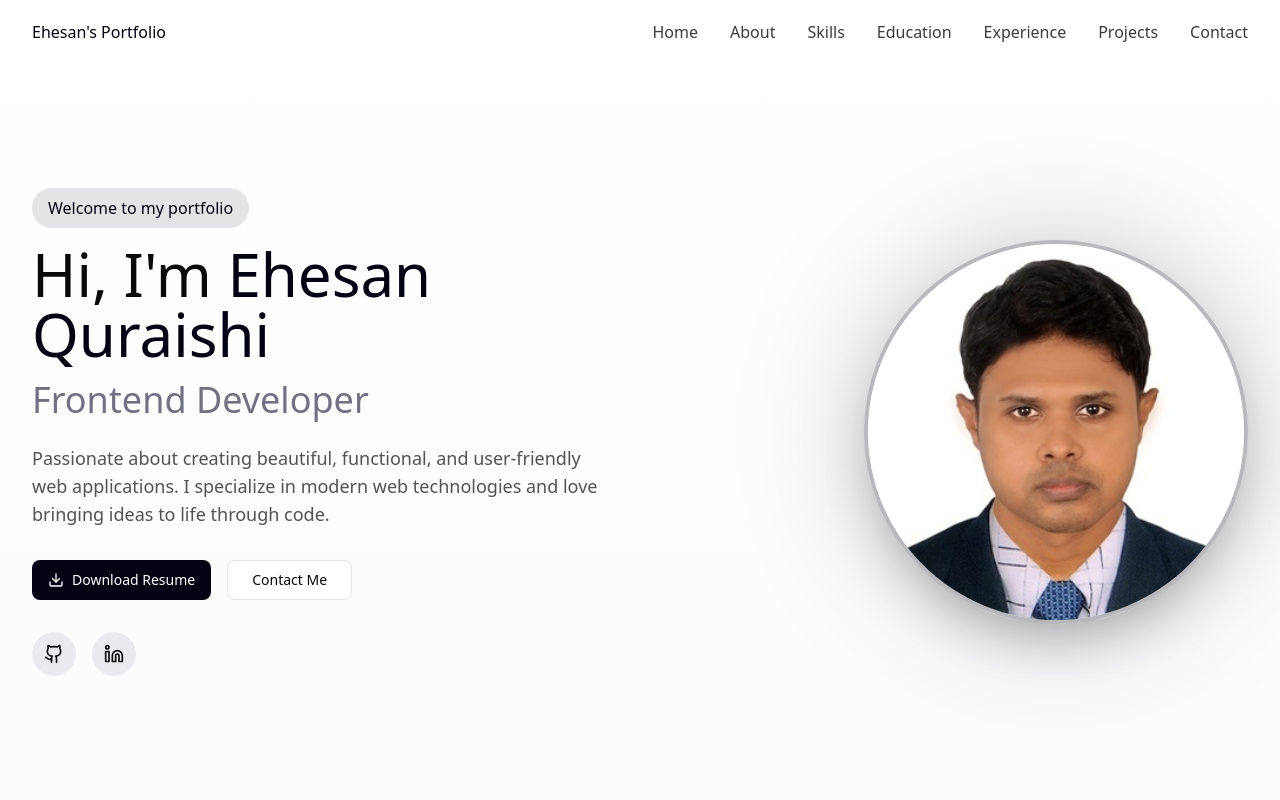
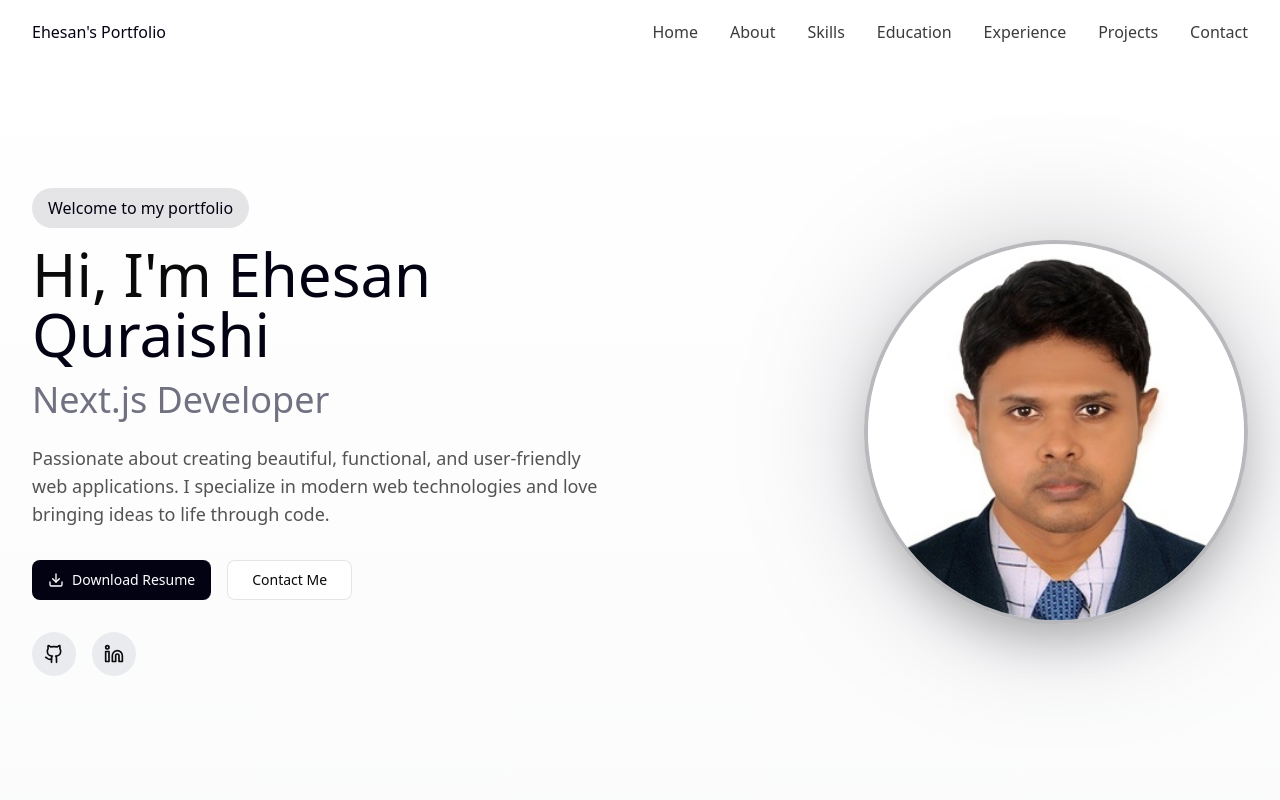
Before and after one commit to shakil880/portfolio, a React (Vite) app: page / in a window 1280 px wide. Shown: the top 800 px of the page. Built offline with nearby package versions, Linux system fonts and the light colour scheme.

Commit message:
Update Hero.jsx
update 5

```diff
--- a/src/components/Hero.jsx
+++ b/src/components/Hero.jsx
@@ -28,7 +28,7 @@ export function Hero() {
             </h1>
 
             <h2 className="text-2xl sm:text-3xl lg:text-4xl text-muted-foreground mb-6">
-              Frontend Developer
+              Next.js Developer
             </h2>
 
             <p className="text-lg text-foreground/70 mb-8 max-w-2xl mx-auto lg:mx-0">
```
